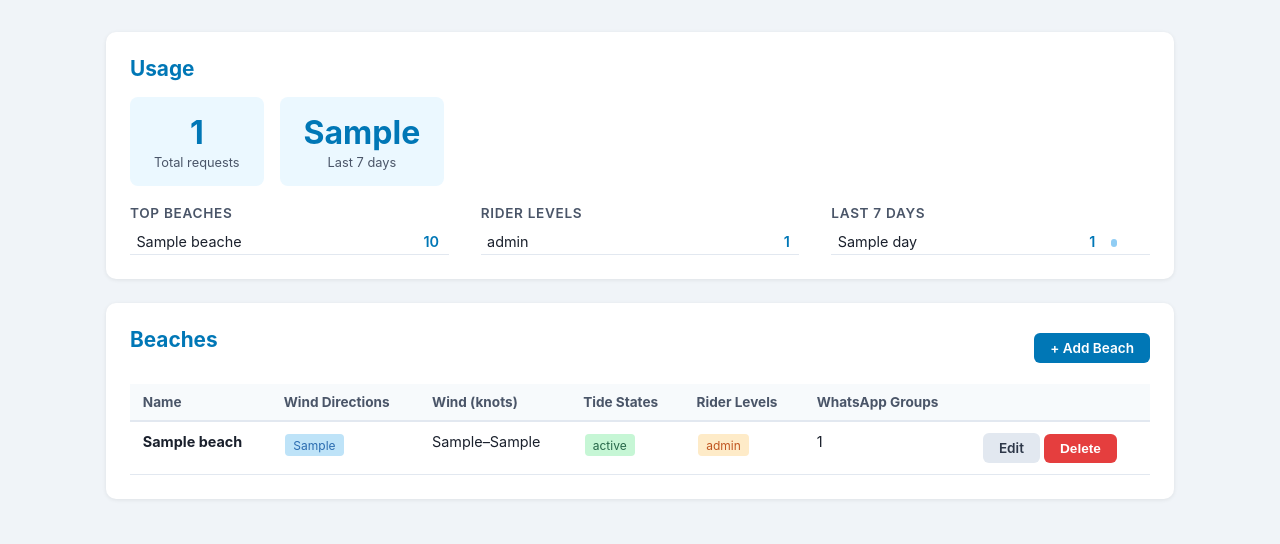
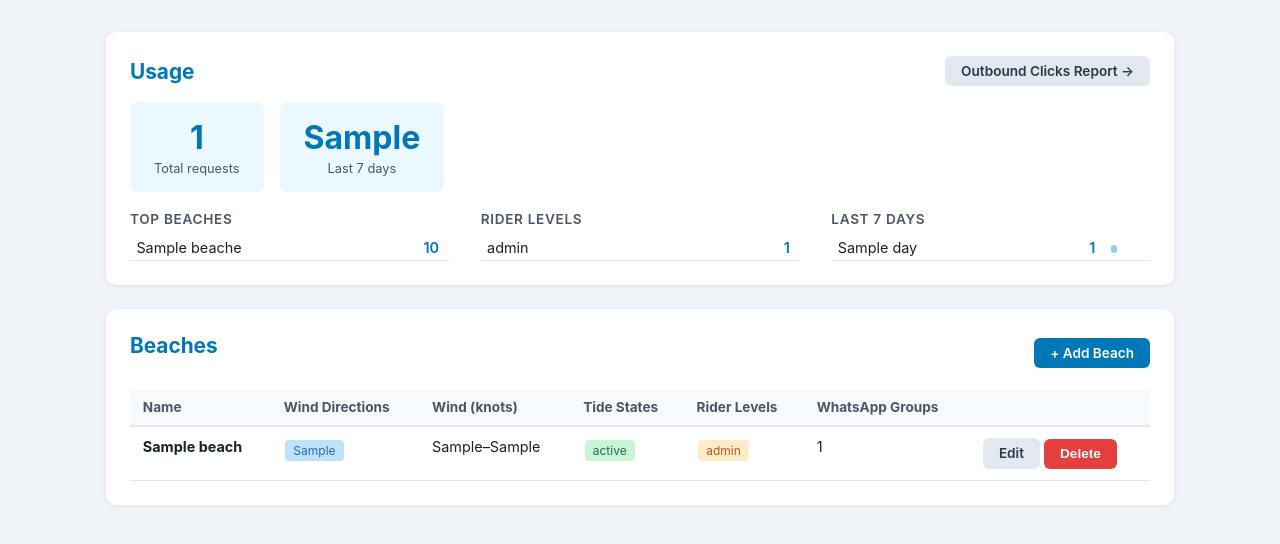
Before and after one commit to r4oul/kitesurf-agent, a Python web app: template admin/templates/beach_list.html in a window 1280 px wide. Shown: the part 56-600 px from the top of the page. Run offline with Jinja, Linux system fonts and the light colour scheme; the template is opened without the code that fills it: most values are stand-ins (such as "Sample title", 1, 10 or a date in 2020).

Commit message:
Add Outbound Clicks Report button to the admin home page
The nav link was easy to miss — add a visible button next to the
Usage card heading, matching the existing +Add Beach button style.

Co-Authored-By: Claude Sonnet 5 <noreply@anthropic.com>

```diff
--- a/admin/templates/beach_list.html
+++ b/admin/templates/beach_list.html
@@ -3,7 +3,10 @@
 
 {% if stats %}
 <div class="card">
-    <h2>Usage</h2>
+    <div style="display:flex; justify-content:space-between; align-items:center; margin-bottom:1rem;">
+        <h2 style="margin-bottom:0;">Usage</h2>
+        <a href="/admin/clicks" class="btn btn-secondary">Outbound Clicks Report →</a>
+    </div>
     <div class="stats-grid">
         <div class="stat-box">
             <div class="stat-value">{{ stats.total_requests }}</div>
```
